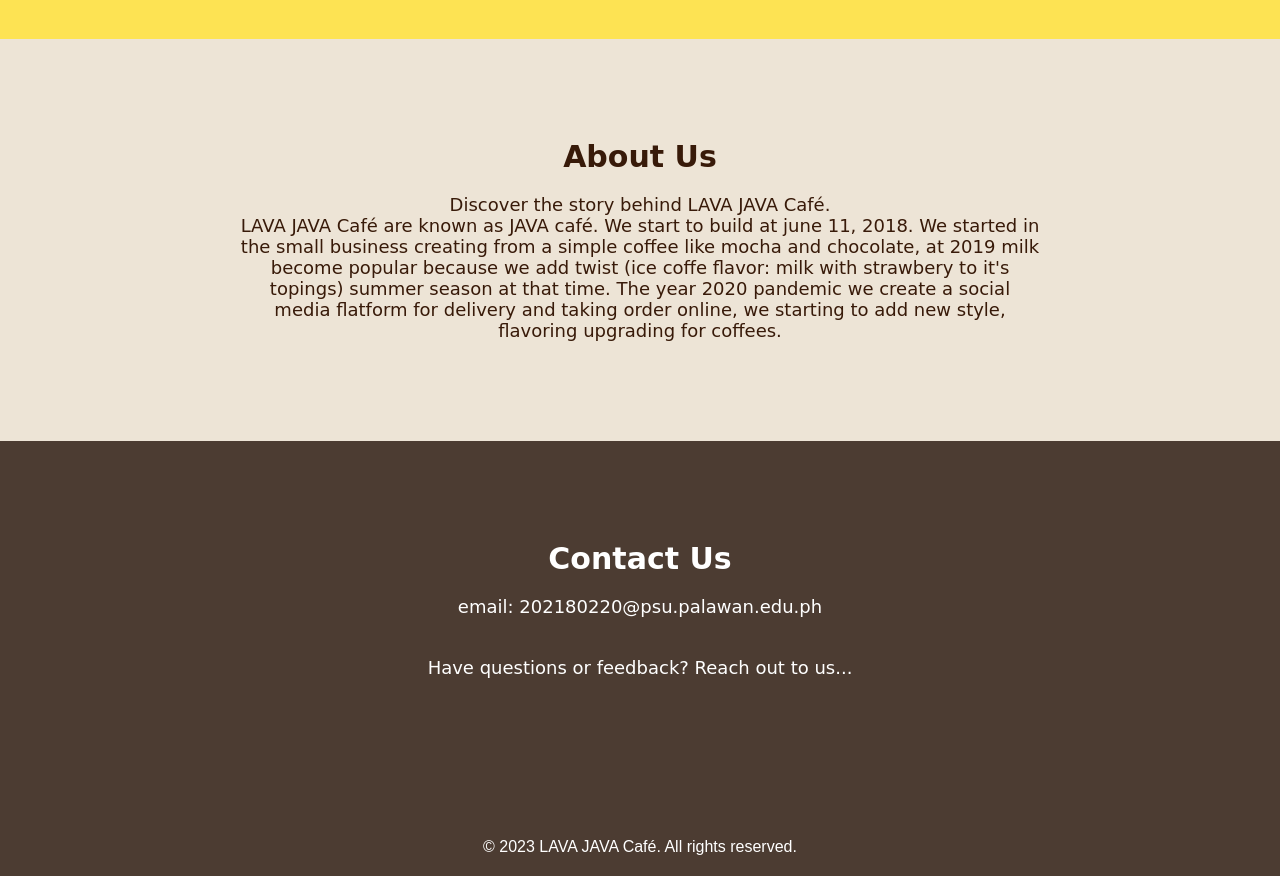
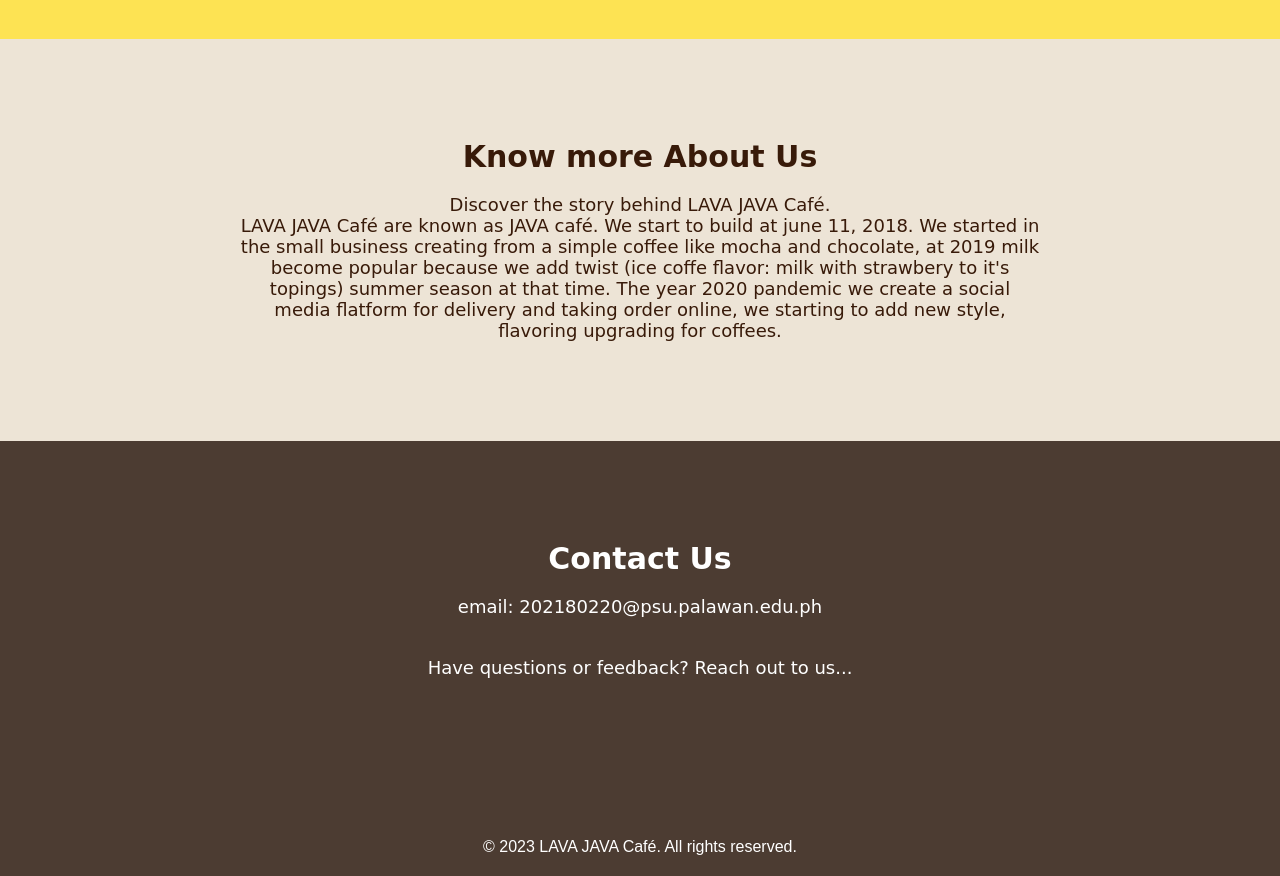
Before and after one commit to urjay-em/cozycup-cafe, a plain HTML site: page index.html in a window 1280 px wide. Shown: the part 1060-1936 px from the top of the page. Drawn offline with Linux system fonts and the light colour scheme.

Commit message:
cozycup-cafe-boilerplate

```diff
--- a/index.html
+++ b/index.html
@@ -36,7 +36,7 @@
     </section>
 
     <section id="about" class="about">
-        <h2>About Us</h2>
+        <h2>Know more About Us</h2>
         <p>Discover the story behind LAVA JAVA Café.</p>
         <p>LAVA JAVA Café are known as JAVA café. We start to build at june 11, 2018.
             We started in the small business creating from a simple coffee like mocha and chocolate,
```
